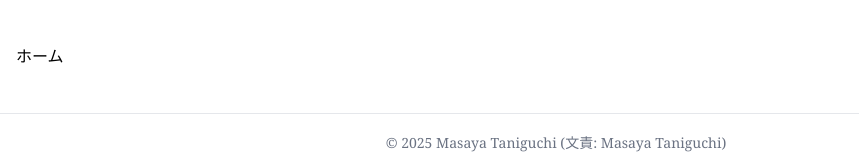
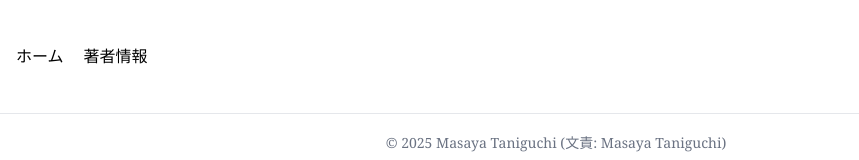
Before and after one commit to tani/blog.tani.cc, a JavaScript app: page / in a window 1280 px wide. Shown: the top 160 px of the page, without its empty margins (0-859 px from the left). Built offline with nearby package versions, Linux system fonts and the light colour scheme.

Commit message:
feat: Add "著者情報" (Author Info) link to navigation.

```diff
--- a/src/App.vue
+++ b/src/App.vue
@@ -5,6 +5,8 @@
 				<RouterLink border="b transparent hover:black" p="1" to="/"
 					>ホーム</RouterLink
 				>
+				<a href="https://tani.cc" target="_blank" rel="noopener noreferrer" border="b transparent hover:black" p="1"
+					>著者情報</a >
 			</nav>
 		</header>
 
```
